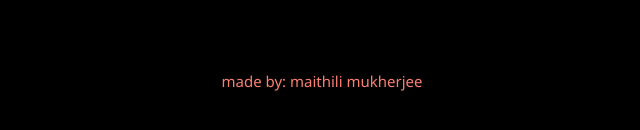
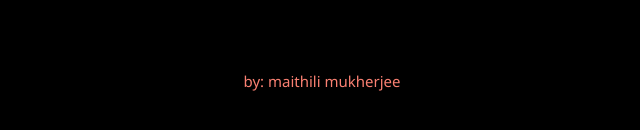
Before and after one commit to maithilimukherjee/numero-nation, a React (Vite) app: page /grid in a window 1280 px wide. Shown: the part 684-814 px from the top of the page, without its empty margins (318-958 px from the left). Built offline with nearby package versions, Linux system fonts and the light colour scheme.

Commit message:
final final commit

```diff
--- a/src/components/LoshuGrid.jsx
+++ b/src/components/LoshuGrid.jsx
@@ -62,7 +62,7 @@ const LoshuGrid = () => {
           </div>
         ))}
       </div>
-      <footer>made by: maithili mukherjee</footer>
+      <footer>by: maithili mukherjee</footer>
     </div>
   );
 };
```
